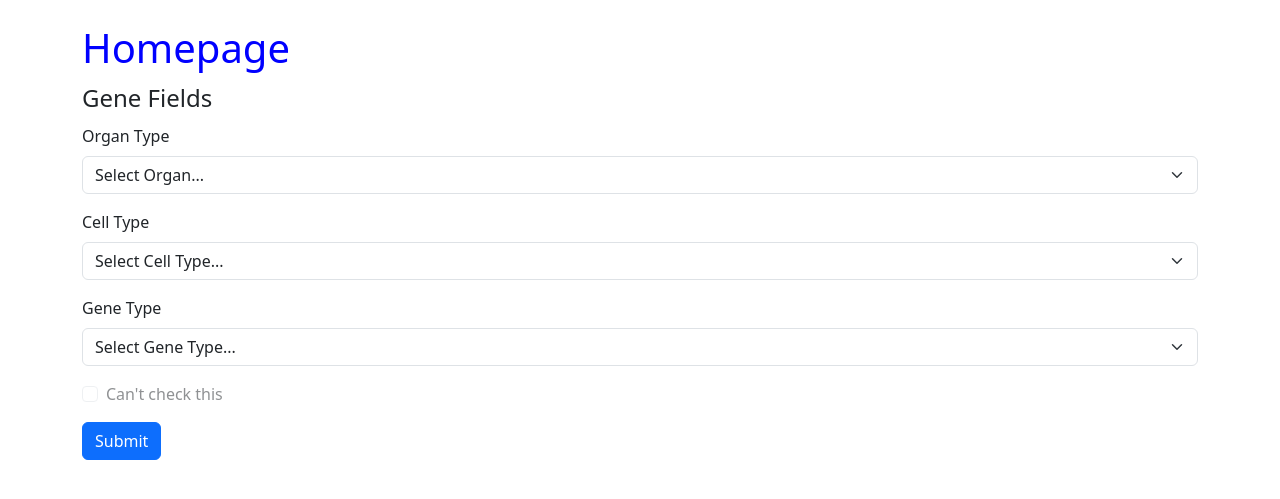
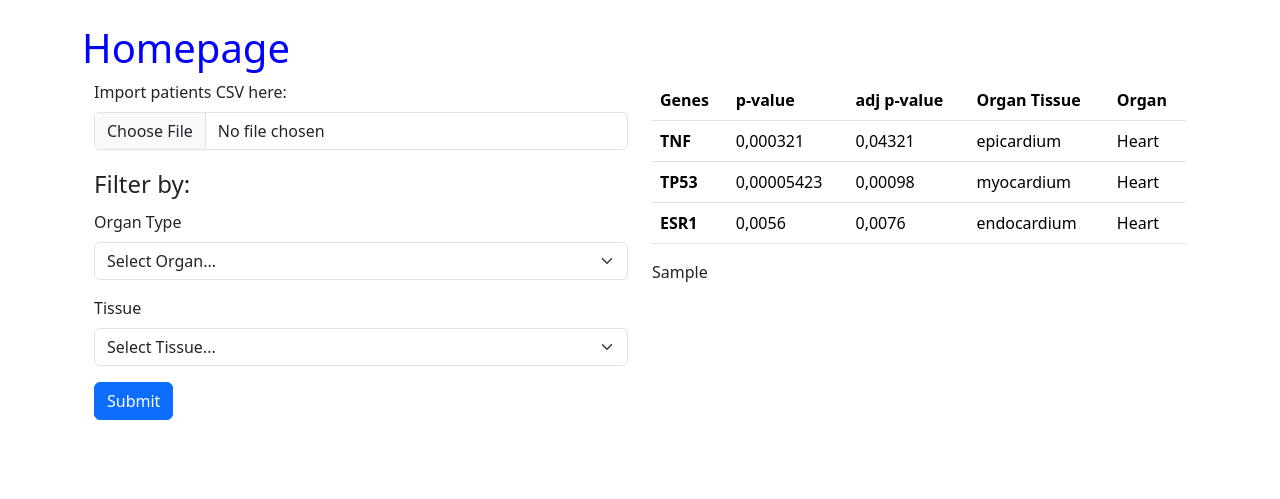
Before and after one commit to diazpuem/MMVAE-client, a Django app: template home/templates/index.html in a window 1280 px wide. Shown: the part 56-555 px from the top of the page. Run offline with Django 5.2, Linux system fonts and the light colour scheme; the template is opened without the code that fills it: most values are stand-ins (such as "Sample title", 1, 10 or a date in 2020).

Commit message:
Adding fields in index

```diff
--- a/home/templates/index.html
+++ b/home/templates/index.html
@@ -3,7 +3,14 @@
 <h1>Homepage</h1>
 <form>
     {% comment %} <fieldset> {% endcomment %}
-      <legend>Gene Fields</legend>
+      <div class="container">
+        <div class="row align-items-start">
+          <div class="col">
+            <div class="mb-3">
+              <label for="formFile" class="form-label">Import patients CSV here:</label>
+              <input class="form-control" type="file" id="formFile">
+            </div>
+            <legend>Filter by:</legend>
             <div class="mb-3">
               <label for="disabledTextInput" class="form-label">Organ Type</label>
               <select class="form-select" id="inputGroupSelect01" required aria-label="Select Organ">
@@ -18,40 +25,66 @@
               <div class="invalid-feedback">select one</div>
             </div>
             <div class="mb-3">
-        <label for="disabledSelect" class="form-label">Cell Type</label>
+              <label for="disabledSelect" class="form-label">Tissue</label>
               <select class="form-select" id="inputGroupSelect01" required aria-label="Select Type">
-          <option value="">Select Cell Type...</option>
-          <option value="1">Stem</option>
-          <option value="2">Muscle</option>
-          <option value="3">Nerve</option>
-          <option value="4">Cancer</option>
+                <option value="">Select Tissue...</option>
+                <option value="1">Connective Tissue</option>
+                <option value="2">Epithelial Tissue</option>
+                <option value="3">Nervous Tissue</option>
+                <option value="4">Muscle Tissue</option>
                 <option><hr class="dropdown-divider"></option>
-          <option value="5">Other Cell</option>
+                <option value="5">Other Tissue</option>
               </select>
               <div class="invalid-feedback">select one</div>
             </div>
-      <div class="mb-3">
-        <label for="disabledSelect" class="form-label">Gene Type</label>
-        <select class="form-select" id="inputGroupSelect01" required aria-label="Select Type">
-          <option value="">Select Gene Type...</option>
-          <option value="1">A1BG</option>
-          <option value="2">A2M</option>
-          <option value="3">A1CF</option>
-          <option value="4">XGY2</option>
-          <option><hr class="dropdown-divider"></option>
-          <option value="5">Other Cell</option>
-        </select>
-        <div class="invalid-feedback">select one</div>
+            <button type="submit" class="btn btn-primary">Submit</button>
           </div>
-      <div class="mb-3">
-        <div class="form-check">
-          <input class="form-check-input" type="checkbox" id="disabledFieldsetCheck" disabled>
-          <label class="form-check-label" for="disabledFieldsetCheck">
-            Can't check this
-          </label>
+          <div class="col">
+            {% autoescape off %}
+              <div class "mb-1">
+                <table class="table">
+                  <thead>
+                    <tr>
+                      <th scope="col">Genes</th>
+                      <th scope="col">p-value</th>
+                      <th scope="col">adj p-value</th>
+                      <th scope="col">Organ Tissue</th>
+                      <th scope="col">Organ</th>
+                    </tr>
+                  </thead>
+                  <tbody>
+                    <tr>
+                      <th scope="row">TNF</th>
+                      <td>0,000321</td>
+                      <td>0,04321</td>
+                      <td>epicardium</td>
+                      <td>Heart</td>
+                    </tr>
+                    <tr>
+                      <th scope="row">TP53</th>
+                      <td>0,00005423</td>
+                      <td>0,00098</td>
+                      <td>myocardium</td>
+                      <td>Heart</td>
+                    </tr>
+                    <tr>
+                      <th scope="row">ESR1</th>
+                      <td>0,0056</td>
+                      <td>0,0076</td>
+                      <td>endocardium</td>
+                      <td>Heart</td>
+                    </tr>
+                  </tbody>
+                </table>
+
+              </div>
+              <div class="mb-1">
+                  {{ volcano_plot_div }}
+              </div>
+            {% endautoescape %}
           </div>
         </div>
-      <button type="submit" class="btn btn-primary">Submit</button>
+      </div>
     {% comment %} </fieldset> {% endcomment %}
   </form>
 
```
Also changed, not shown: home/views.py (+6 -1 lines). Lines whose indentation alone changed are shown as unchanged.
